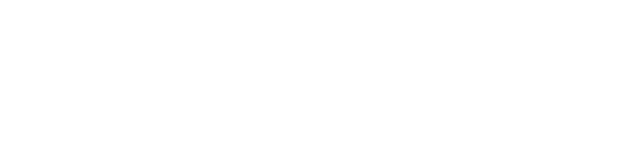
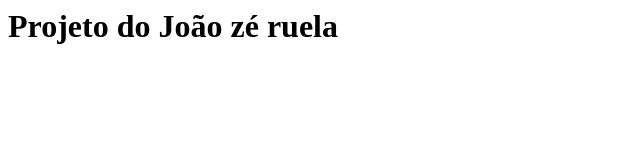
Before and after one commit to lucasoliveirac/curso-git, a plain HTML site: page index.html in a window 1280 px wide. Shown: the whole page, without its empty margins (0-640 px from the left). Drawn offline with Linux system fonts and the light colour scheme.

Commit message:
Titulo da pagina

```diff
--- a/index.html
+++ b/index.html
@@ -8,7 +8,7 @@
 
 
 			<body>
-
+<h1>Projeto do João zé ruela</h1>
 
 			</body>
 
```
